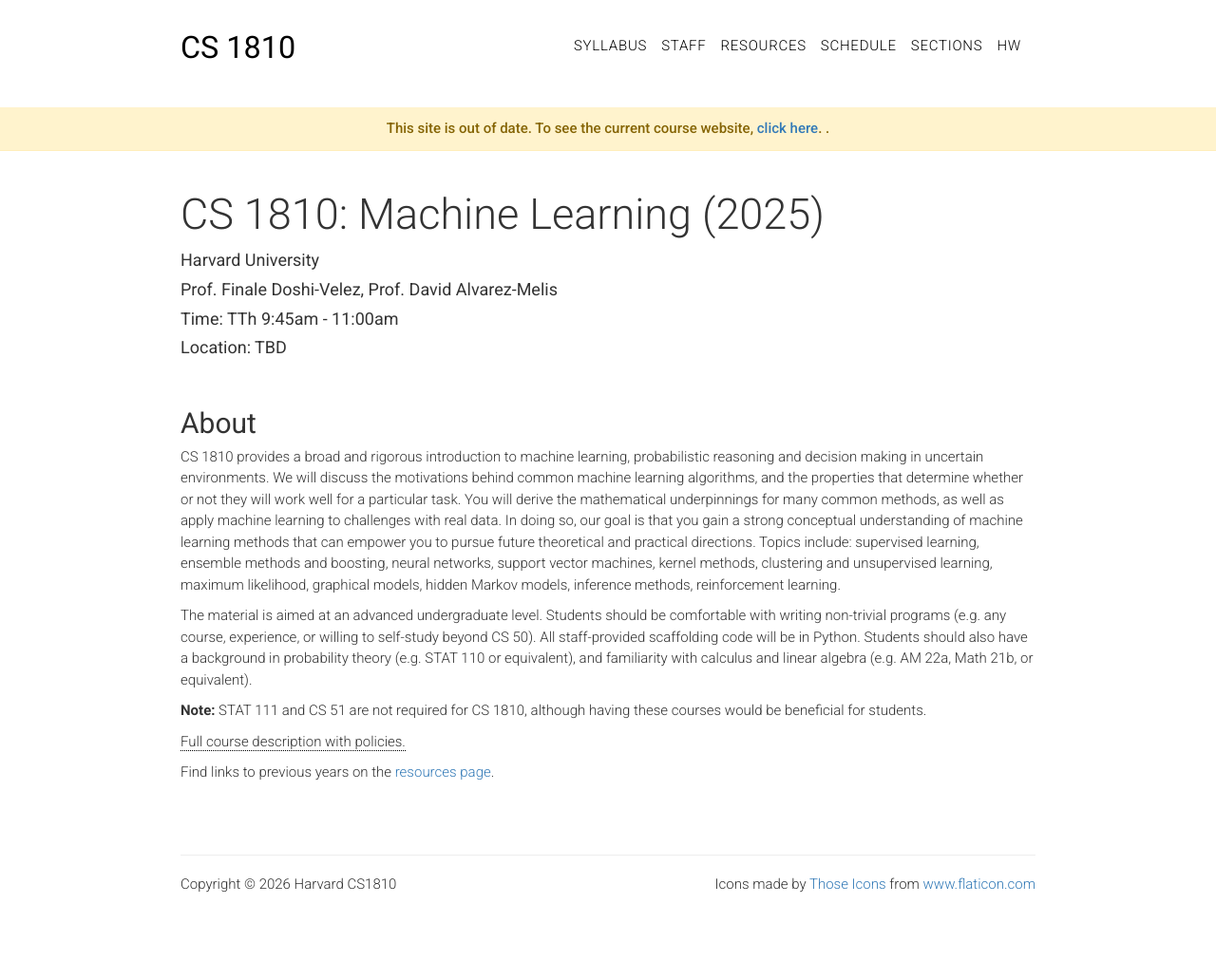
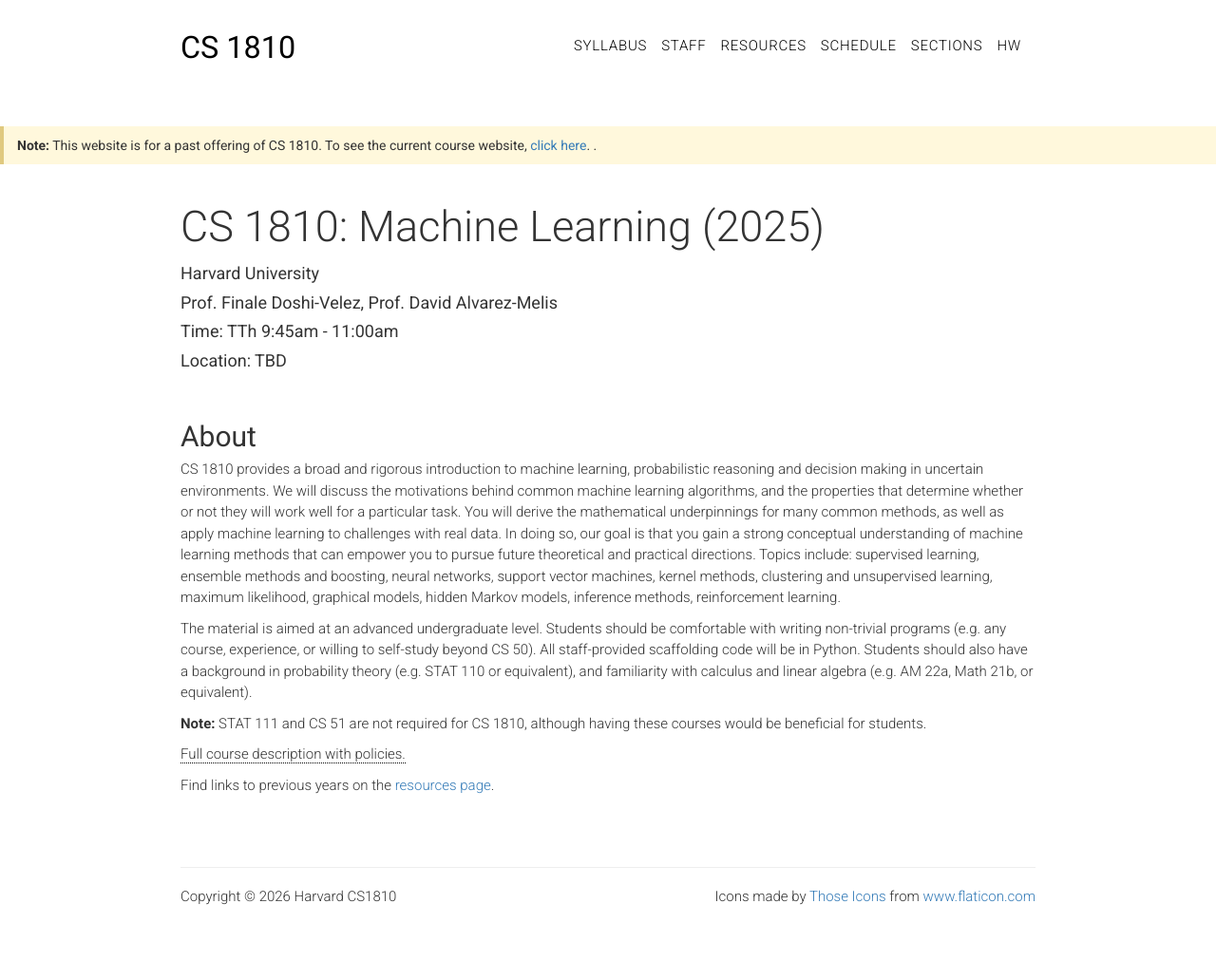
Before and after one commit to harvard-ml-courses/cs181-web, a Jekyll site: the page built from index.html, in a window 1280 px wide. Shown: the whole page at 95% size. Built offline with Jekyll 4.4.1, drawn with Linux system fonts in a browser that asks for light colours.

Commit message:
trying alignment again

```diff
--- a/_layouts/default.html
+++ b/_layouts/default.html
@@ -9,19 +9,21 @@
 
         <div id="main-container">
 
-	    <div style="
-                background: #fff3cd;
-                color: #856404;
-                padding: 12px 16px;
-                text-align: center;
-                font-weight: 500;
-                border-bottom: 1px solid #ffeeba;
+	    <p style="
+                margin-top: 20px;
+		margin-bottom: 20px;
+		padding: 10px 14px;
+		background: #fff8dc;
+		border-left: 4px solid #e0c97f;
+		font-size: 14px;
             ">
-                This site is out of date.
+                <strong>Note:</strong>
+		This website is for a past offering of CS 1810.
                 To see the current course website,
                 <a href="https://harvard-ml-courses.github.io/cs181-web/">click here</a>.
                 </a>.
-            </div>
+            </p>
+
             {{ content }}
         </div>
 
```
